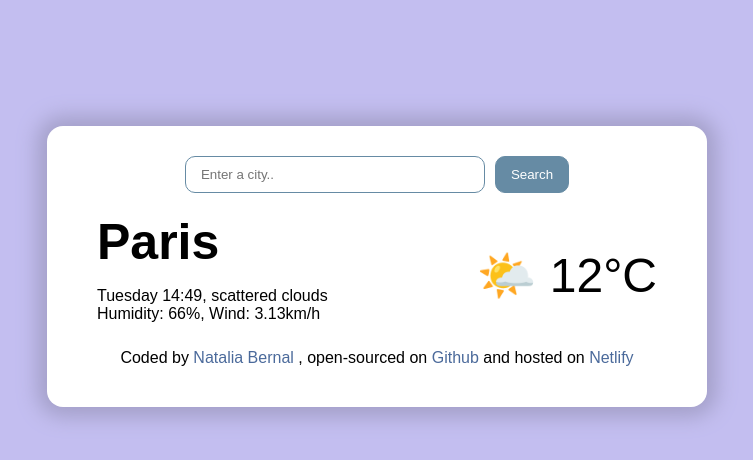
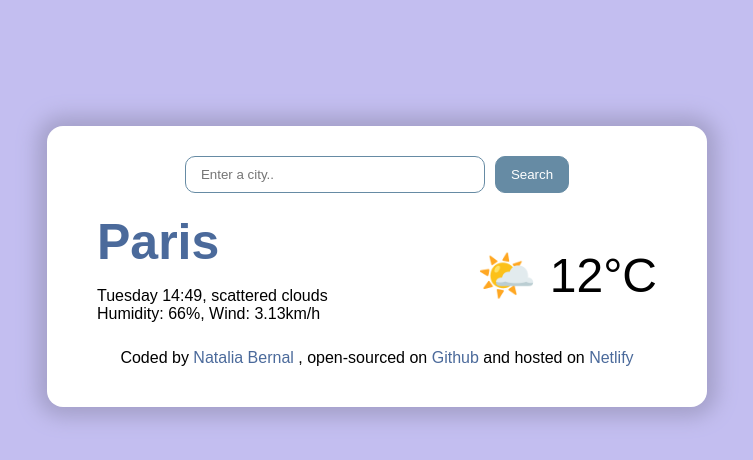
Before and after one commit to NatBernal/meteo-app-shecodes, a plain HTML site: page index.html in a window 1280 px wide. Shown: the whole page, without its empty margins (263-1016 px from the left). Drawn offline with Linux system fonts and the light colour scheme; a web font is replaced by a local one.

Commit message:
Updated h1 color

```diff
--- a/src/styles.css
+++ b/src/styles.css
@@ -18,6 +18,7 @@ a:hover {
 h1 {
   font-size: 50px;
   margin: 0;
+  color: #4b6a9b;
 }
 
 .weather-app {
```
